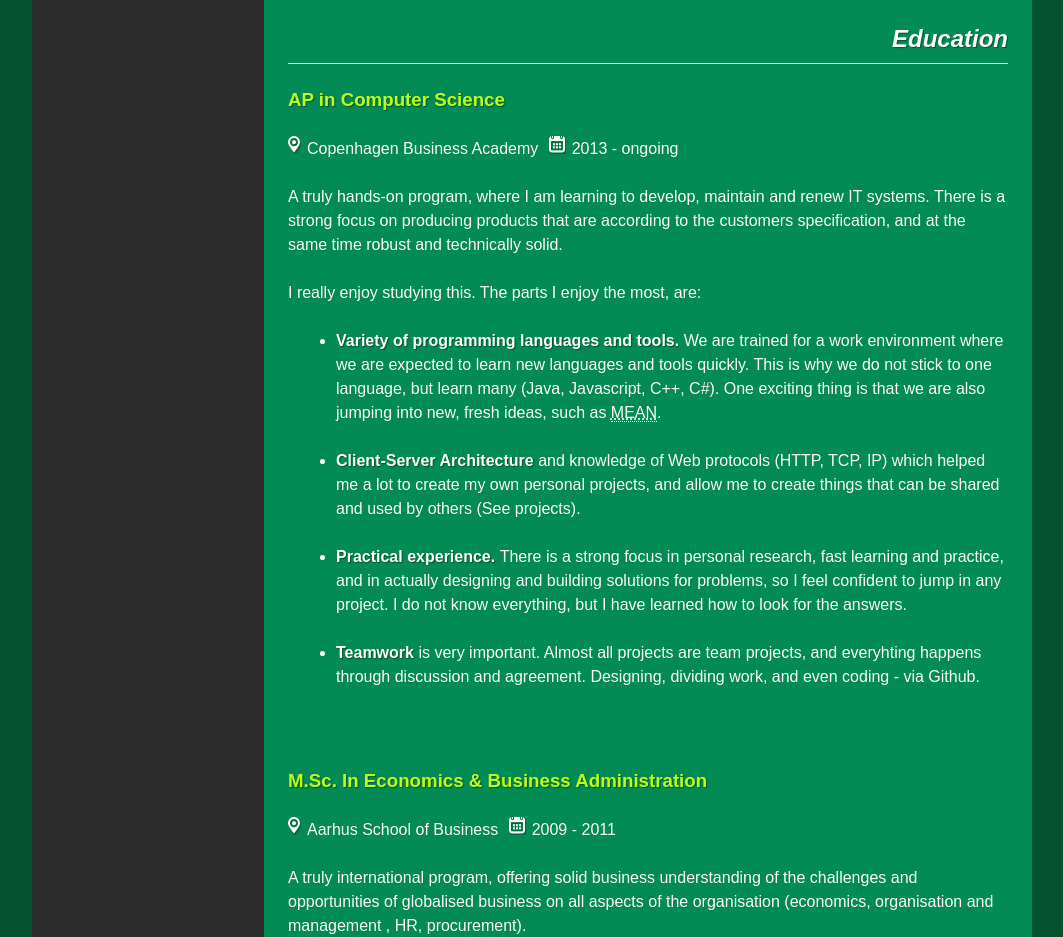
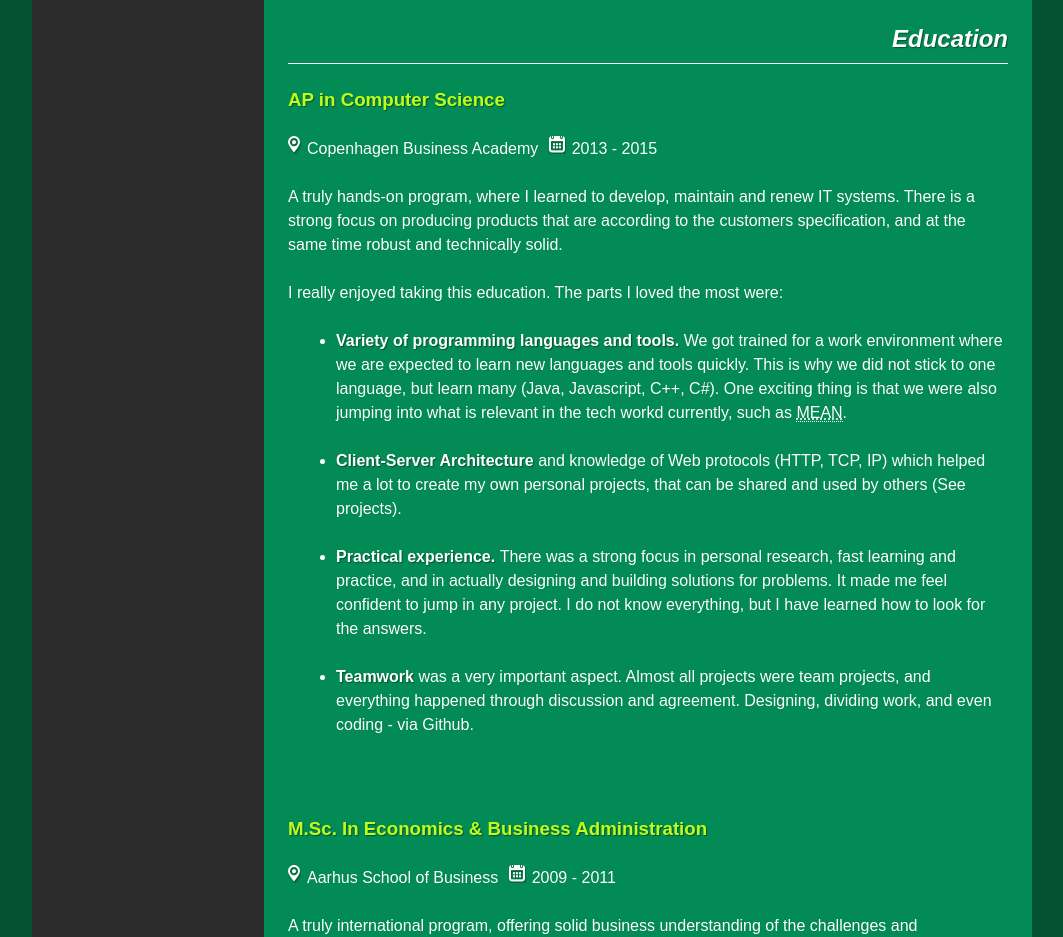
Before and after one commit to npgeorgiou-zz/MyNameIsNikos, a website: page public/app/views/main.html in a window 1280 px wide. Shown: the part 2540-3477 px from the top of the page, without its empty margins (108-1171 px from the left). Drawn offline with nearby package versions, Linux system fonts and the light colour scheme; a web font is replaced by a local one.

Commit message:
fix(public/app/views): Edited Education part

```diff
--- a/public/app/views/main.html
+++ b/public/app/views/main.html
@@ -312,37 +312,32 @@
     <h3>AP in Computer Science</h3>
     <ul class="employment-details">
         <li class="employment-location">Copenhagen Business Academy</li>
-        <li class="employment-dates">2013 - ongoing</li>
+        <li class="employment-dates">2013 - 2015</li>
     </ul>
 
-    <p>A truly hands-on program, where I am learning to develop, maintain and renew IT systems.
+    <p>A truly hands-on program, where I learned to develop, maintain and renew IT systems.
         There is a strong focus on producing products that are according to the customers specification, and at the same
-        time
-        robust and technically solid.</p>
+        time robust and technically solid.</p>
 
-    <p>I really enjoy studying this. The parts I enjoy the most, are:</p>
+    <p>I really enjoyed taking this education. The parts I loved the most were:</p>
 
     <ul class="education-modules">
-        <li><strong>Variety of programming languages and tools. </strong>We are trained for a work environment where we
-            are expected to
-            learn new languages and tools quickly. This is why we do not stick to one language, but learn many (Java,
-            Javascript, C++, C#).
-            One exciting thing is that we are also jumping into new, fresh ideas, such as
+        <li><strong>Variety of programming languages and tools. </strong>
+            We got trained for a work environment where we
+            are expected to learn new languages and tools quickly. This is why we did not stick to one language, but learn many (Java,
+            Javascript, C++, C#). One exciting thing is that we were also jumping into what is relevant in the tech workd currently, such as
             <abbr title="Mongo, ExpresJS, Angular, NodeJS. An approach of using JS for both client and server, and noSQL DB.">MEAN</abbr>.
         </li>
         <li><strong>Client-Server Architecture </strong>and knowledge of Web protocols (HTTP, TCP, IP) which helped me a
-            lot to create my own personal projects, and allow me to create things that can be shared and used by others
-            (See projects).
+            lot to create my own personal projects, that can be shared and used by others (See projects).
         </li>
-        <li><strong>Practical experience. </strong>There is a strong focus in personal research, fast learning and
-            practice, and in
-            actually designing and building solutions for problems, so I feel confident to jump in any project. I do not
-            know
-            everything, but I have learned how to look for the answers.
+        <li><strong>Practical experience. </strong>
+            There was a strong focus in personal research, fast learning and practice, and in
+            actually designing and building solutions for problems. It made me feel confident to jump in any project. I do not
+            know everything, but I have learned how to look for the answers.
         </li>
-        <li><strong>Teamwork </strong>is very important. Almost all projects are team projects, and everyhting happens
-            through discussion
-            and agreement. Designing, dividing work, and even coding - via Github.
+        <li><strong>Teamwork </strong>was a very important aspect. Almost all projects were team projects, and everything happened
+            through discussion and agreement. Designing, dividing work, and even coding - via Github.
         </li>
     </ul>
 
```
